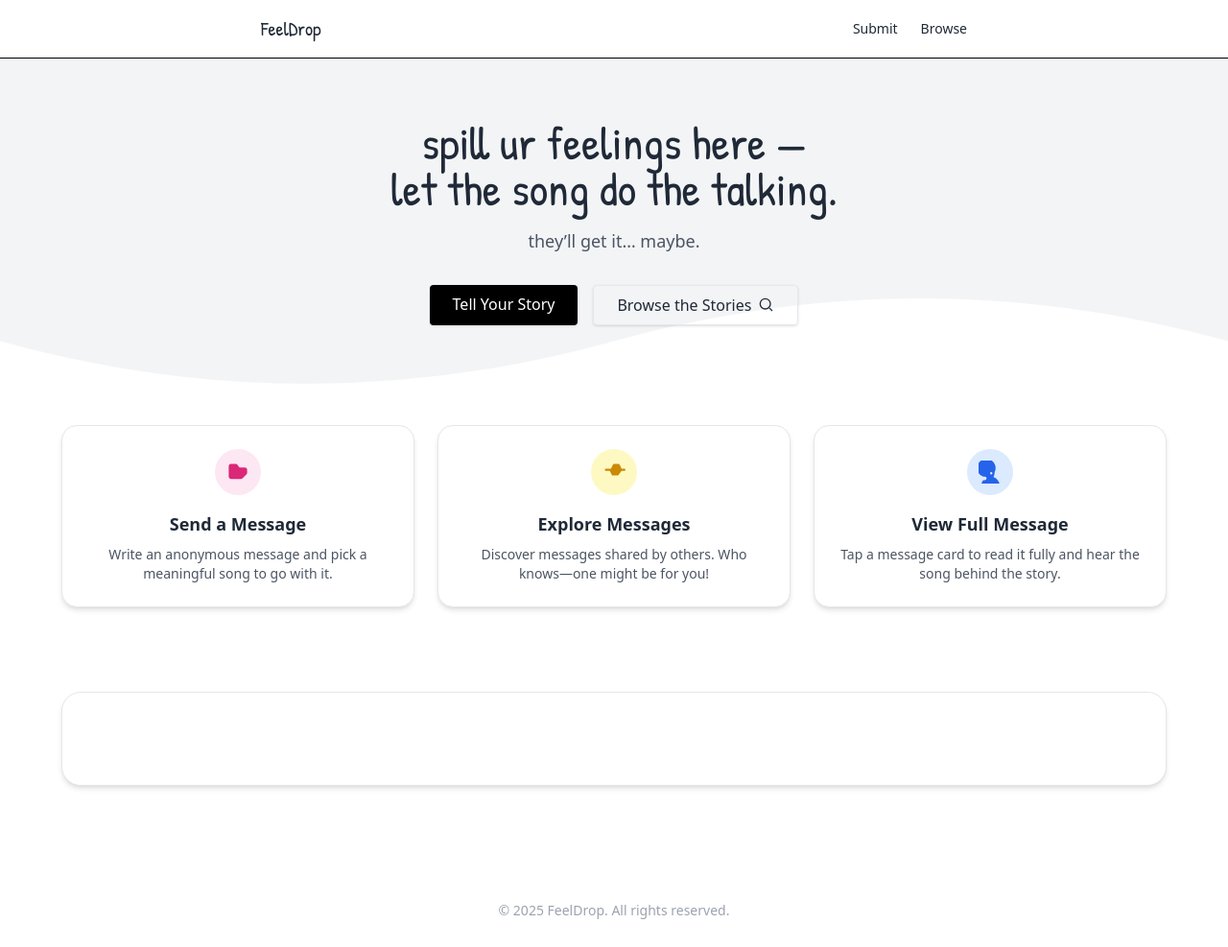
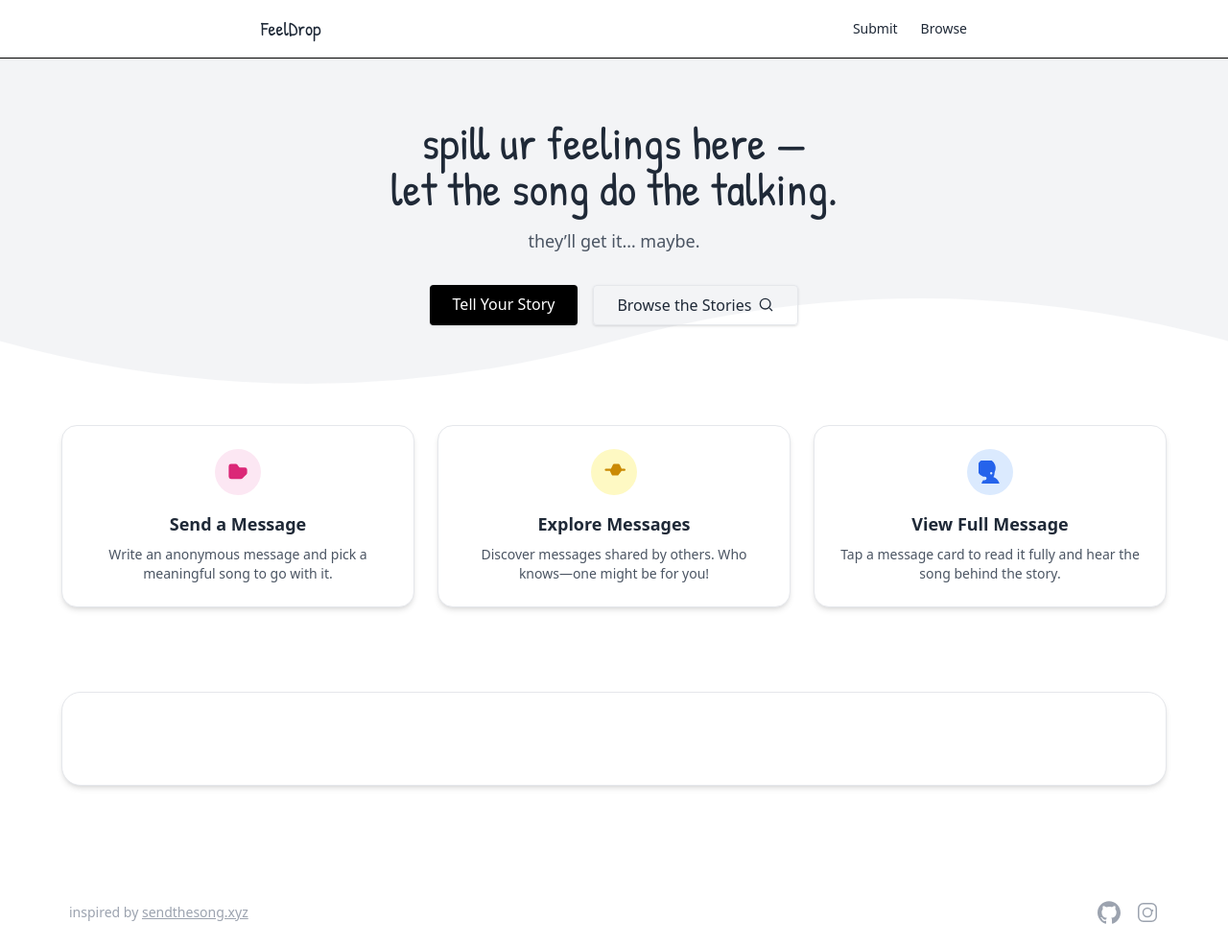
Before and after one commit to sakibfaturrahman/feeldrop, a website: page views/main/index.html in a window 1280 px wide. Shown: the whole page at 96% size. Drawn offline with nearby package versions, Linux system fonts and the light colour scheme; no server answers.

Commit message:
update api

```diff
--- a/server.js
+++ b/server.js
@@ -1,6 +1,7 @@
 const express = require("express");
 const path = require("path");
 const mongoose = require("mongoose");
+const cors = require("cors");
 require("dotenv").config();
 
 const routes = require("./services/routes");
@@ -11,6 +12,7 @@ const app = express();
 // ------------------ Middleware ------------------ //
 
 // Parsing body (form & JSON)
+app.use(cors());
 app.use(express.urlencoded({ extended: true }));
 app.use(express.json());
 
--- a/views/main/index.html
+++ b/views/main/index.html
@@ -323,8 +323,45 @@
         </div>
       </section>
 
-      <footer class="mt-12 py-6 text-center text-gray-400 text-sm px-2">
-        © 2025 FeelDrop. All rights reserved.
+      <footer
+        class="mt-12 py-6 px-2 flex items-center justify-between text-gray-400 text-sm w-full max-w-6xl mx-auto"
+      >
+        <div class="text-left">
+          inspired by
+          <a
+            href="https://sendthesong.xyz"
+            target="_blank"
+            class="underline hover:text-gray-600 transition"
+          >
+            sendthesong.xyz
+          </a>
+        </div>
+        <div class="flex items-center gap-4">
+          <a
+            href="https://github.com/yourusername"
+            target="_blank"
+            aria-label="GitHub"
+            class="hover:text-gray-600 transition"
+          >
+            <svg class="w-6 h-6" fill="currentColor" viewBox="0 0 24 24">
+              <path
+                d="M12 .297c-6.63 0-12 5.373-12 12 0 5.303 3.438 9.8 8.205 11.387.6.113.82-.258.82-.577v-2.234c-3.338.726-4.033-1.416-4.033-1.416-.546-1.387-1.333-1.756-1.333-1.756-1.089-.745.084-.729.084-.729 1.205.084 1.84 1.236 1.84 1.236 1.07 1.834 2.809 1.304 3.495.997.108-.775.418-1.305.762-1.605-2.665-.305-5.466-1.334-5.466-5.931 0-1.31.469-2.381 1.236-3.221-.124-.303-.535-1.523.117-3.176 0 0 1.008-.322 3.301 1.23a11.52 11.52 0 013.003-.404c1.018.005 2.045.138 3.003.404 2.291-1.553 3.297-1.23 3.297-1.23.653 1.653.242 2.873.119 3.176.77.84 1.235 1.911 1.235 3.221 0 4.609-2.803 5.624-5.475 5.921.43.371.823 1.102.823 2.222v3.293c0 .322.218.694.825.576C20.565 22.092 24 17.592 24 12.297c0-6.627-5.373-12-12-12"
+              />
+            </svg>
+          </a>
+          <a
+            href="https://instagram.com/yourusername"
+            target="_blank"
+            aria-label="Instagram"
+            class="hover:text-gray-600 transition"
+          >
+            <svg class="w-6 h-6" fill="currentColor" viewBox="0 0 24 24">
+              <path
+                d="M7.75 2h8.5A5.75 5.75 0 0 1 22 7.75v8.5A5.75 5.75 0 0 1 16.25 22h-8.5A5.75 5.75 0 0 1 2 16.25v-8.5A5.75 5.75 0 0 1 7.75 2zm0 1.5A4.25 4.25 0 0 0 3.5 7.75v8.5A4.25 4.25 0 0 0 7.75 20.5h8.5A4.25 4.25 0 0 0 20.5 16.25v-8.5A4.25 4.25 0 0 0 16.25 3.5h-8.5zm4.25 3.25a5.25 5.25 0 1 1 0 10.5 5.25 5.25 0 0 1 0-10.5zm0 1.5a3.75 3.75 0 1 0 0 7.5 3.75 3.75 0 0 0 0-7.5zm5.25.75a1 1 0 1 1 0 2 1 1 0 0 1 0-2z"
+              />
+            </svg>
+          </a>
+        </div>
       </footer>
 
       <script src="https://cdn.jsdelivr.net/npm/swiper@11/swiper-bundle.min.js"></script>
@@ -461,7 +498,7 @@
           cursor: pointer;
         }
         .animate-marquee-reverse {
-          animation: marquee-reverse 10s linear infinite;
+          animation: marquee-reverse 20s linear infinite;
           cursor: pointer;
         }
 
```
Also changed, not shown: services/menfessController.js (+10 -0 lines).
